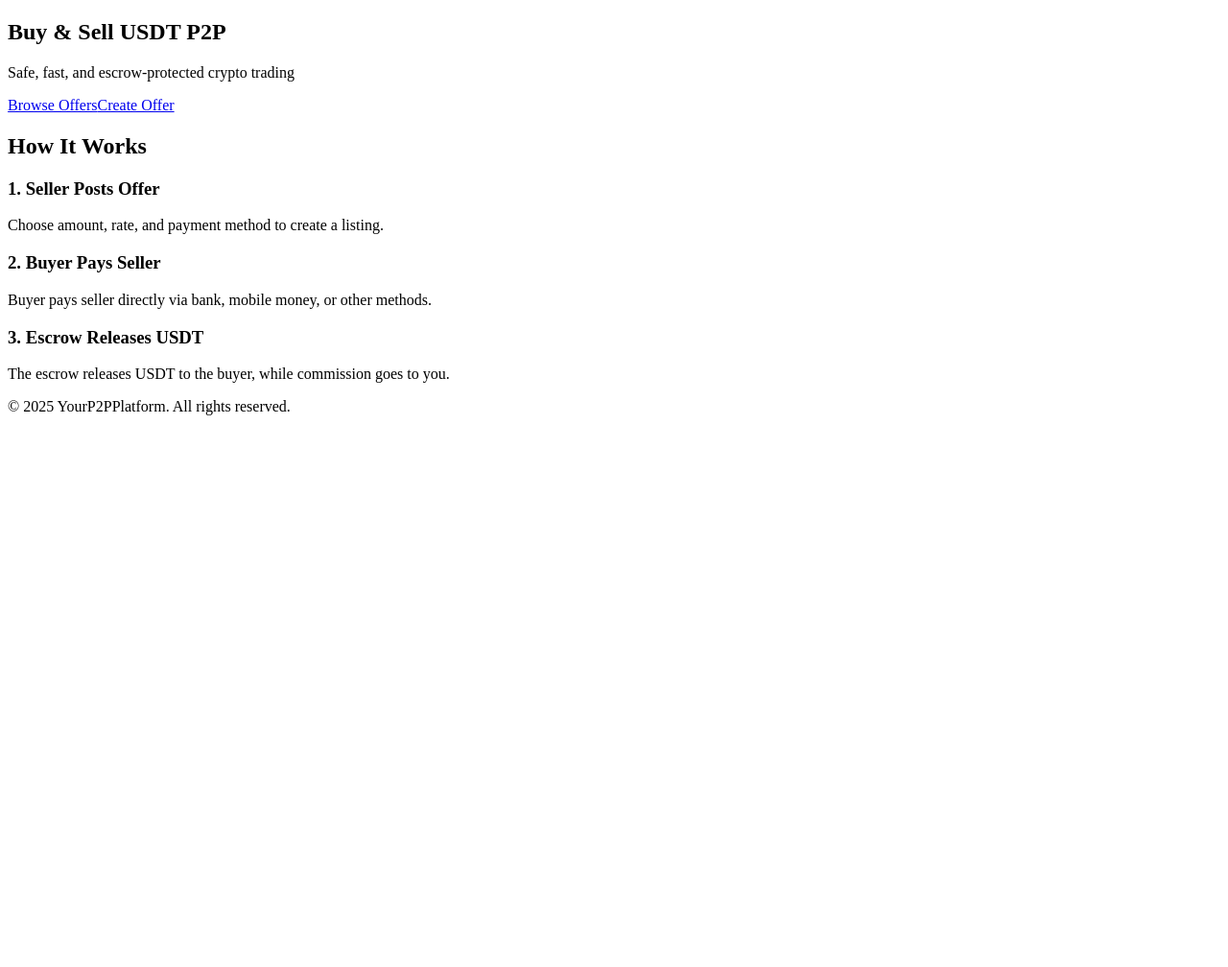
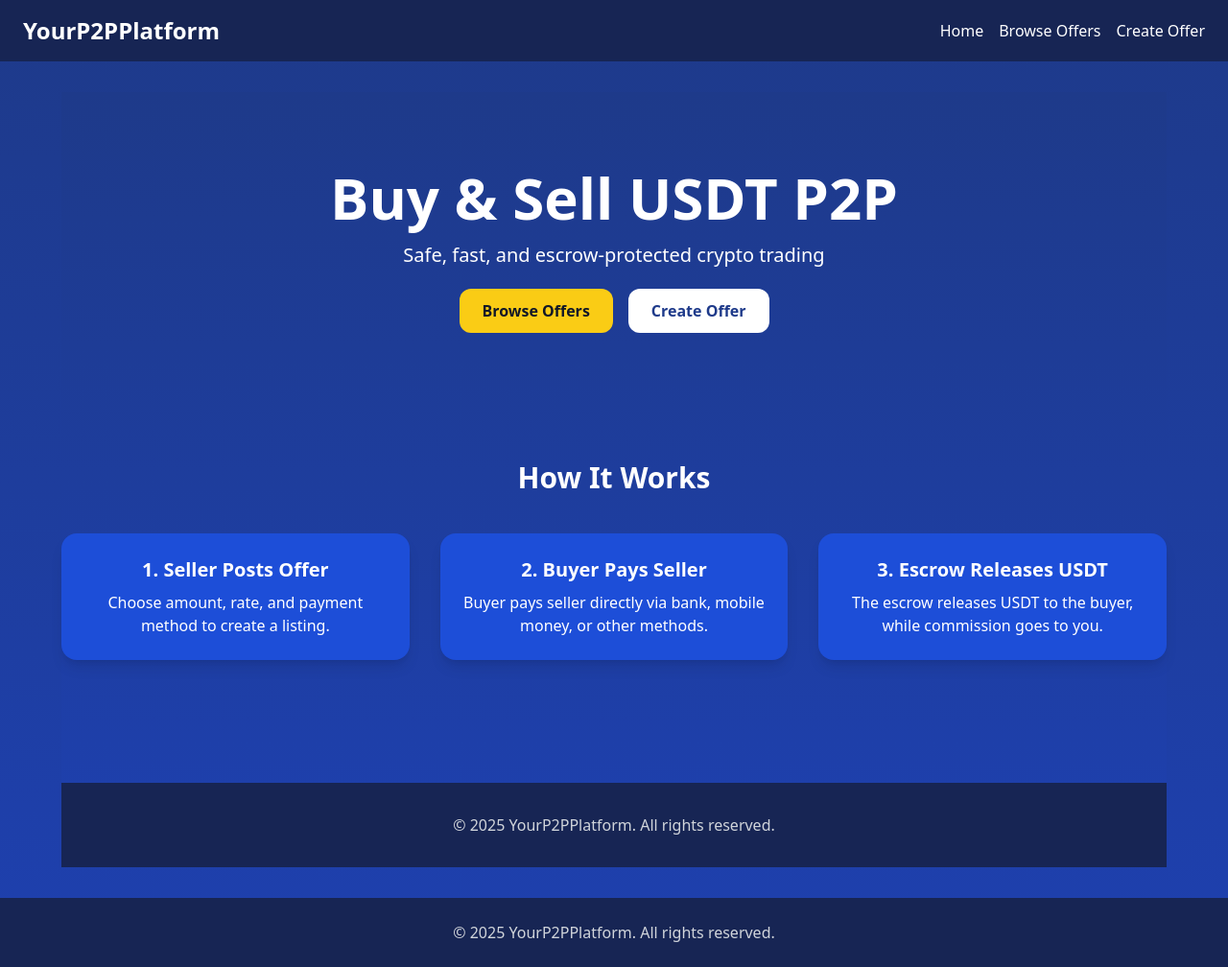
Before and after one commit to silabkhan09-lang/Usdt-sell, a Next.js app: page / in a window 1280 px wide. Shown: the whole page at 96% size. Before the commit the page ends 800 px from the top, so only its background shows below. Built offline with nearby package versions, Linux system fonts and the light colour scheme.

Commit message:
Create layout.tsx

```diff
--- /dev/null
+++ b/app/layout.tsx
@@ -0,0 +1,36 @@
+import './globals.css'  // Make sure Tailwind globals are imported
+import { ReactNode } from 'react'
+import Link from 'next/link'
+
+export const metadata = {
+  title: 'YourP2PPlatform',
+  description: 'Buy and sell USDT safely with escrow and commission system',
+}
+
+export default function RootLayout({ children }: { children: ReactNode }) {
+  return (
+    <html lang="en">
+      <body className="bg-gradient-to-b from-blue-900 to-blue-800 text-white min-h-screen flex flex-col">
+        {/* Navbar */}
+        <header className="py-4 px-6 flex justify-between items-center bg-blue-950">
+          <h1 className="text-2xl font-bold">YourP2PPlatform</h1>
+          <nav className="space-x-4">
+            <Link href="/" className="hover:text-yellow-400">Home</Link>
+            <Link href="/offers" className="hover:text-yellow-400">Browse Offers</Link>
+            <Link href="/create-offer" className="hover:text-yellow-400">Create Offer</Link>
+          </nav>
+        </header>
+
+        {/* Page Content */}
+        <main className="px-4 md:px-16 py-8 flex-grow">
+          {children}
+        </main>
+
+        {/* Footer */}
+        <footer className="mt-auto py-6 text-center text-gray-300 bg-blue-950">
+          © {new Date().getFullYear()} YourP2PPlatform. All rights reserved.
+        </footer>
+      </body>
+    </html>
+  )
+}
```
